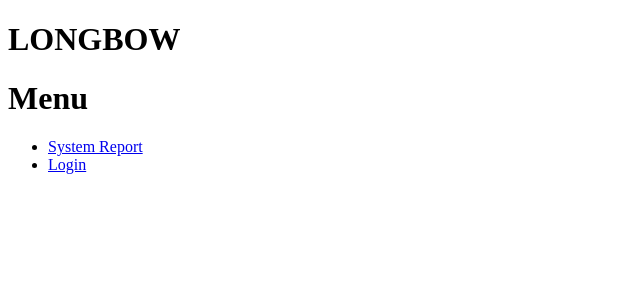
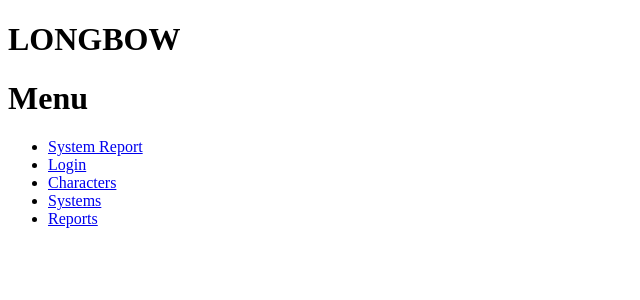
Before and after one commit to rspet123/LONGBOW, a Flask app: page / in a window 1280 px wide. Shown: the top 300 px of the page, without its empty margins (0-640 px from the left). Run offline with Flask 2, Linux system fonts and the light colour scheme; parts of the project's set-up code (start-up, migrations or seed data) failed here and were passed over.

Commit message:
Fixed HTML links on menu

```diff
--- a/templates/menu.html
+++ b/templates/menu.html
@@ -10,8 +10,11 @@
         <h1 class="logo">LONGBOW</h1>
         <h1 class="logo">Menu</h1>
           <ul class="menu">
-            <li><a href="{{ url_for('system_report') }}">System Report</a></li>
-            <li><a href="{{ url_for('login') }}">Login</a></li>
+              <li><a href="{{ url_for('system_report') }}">System Report</a></li>
+              <li><a href="{{ url_for('login') }}">Login</a></li>
+              <li><a href="{{ url_for('characters') }}">Characters</a></li>
+              <li><a href="{{ url_for('systems') }}">Systems</a></li>
+              <li><a href="{{ url_for('report_viewer') }}">Reports</a></li>
           </ul>
       </div>
     </header>
```
